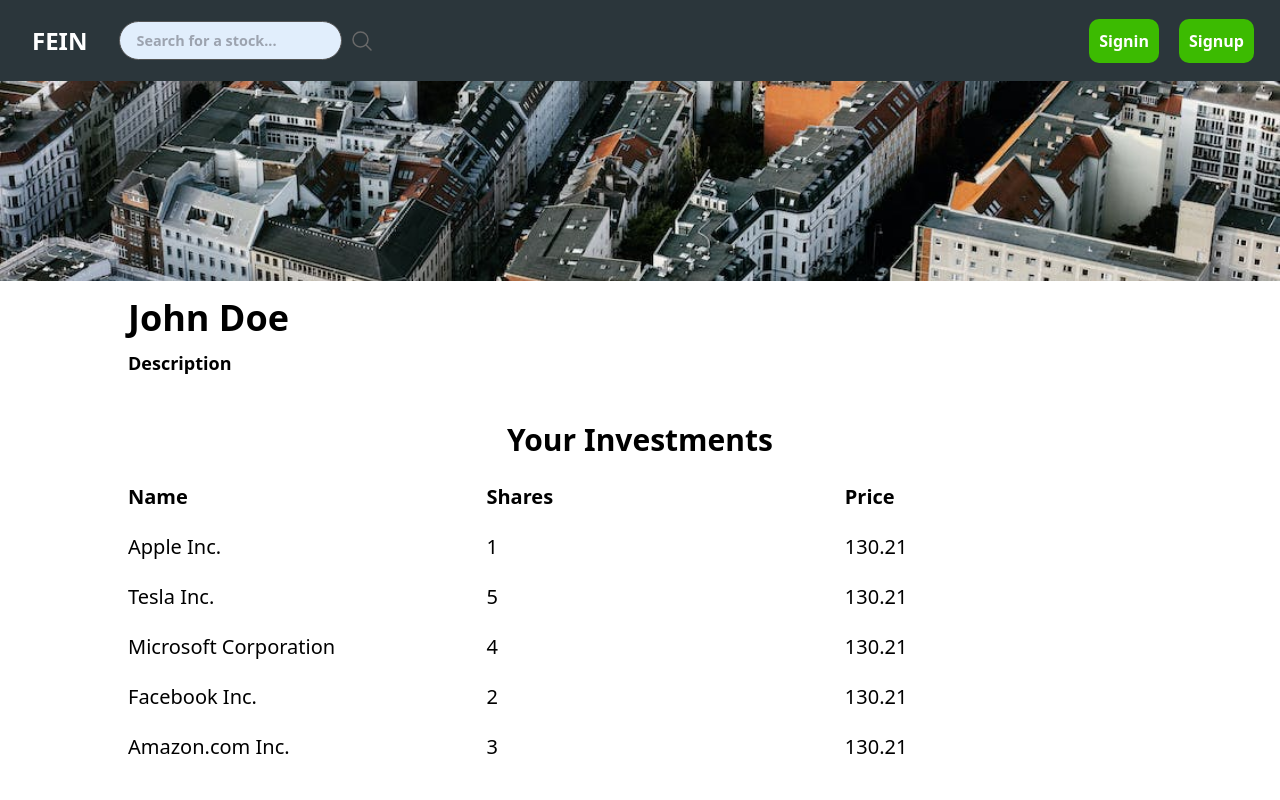
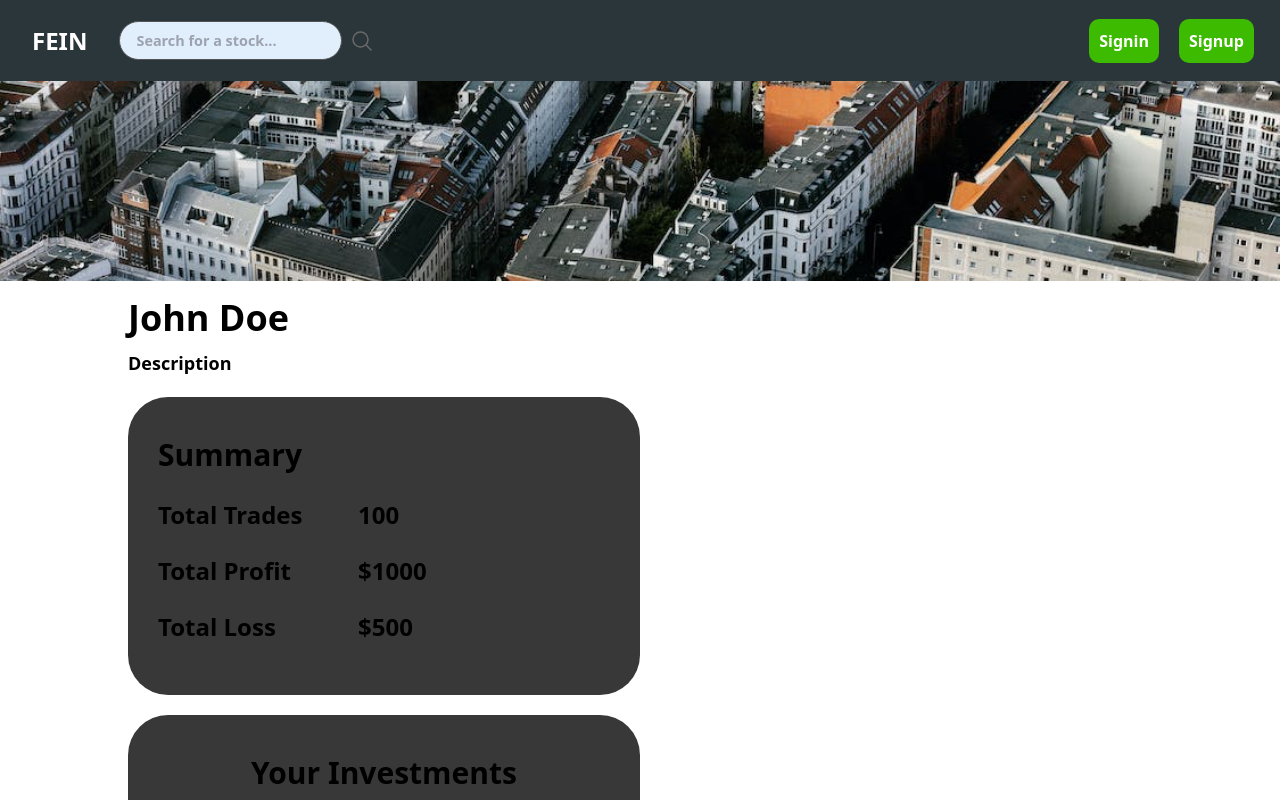
Before and after one commit to UTSCC09/project-fein, a Next.js app in the folder fein/client/: page /profile in a window 1280 px wide. Shown: the top 800 px of the page. Built offline with nearby package versions, Linux system fonts and the light colour scheme.

Commit message:
Add cards to profile page

```diff
--- a/fein/client/app/profile/ProfilePage.css
+++ b/fein/client/app/profile/ProfilePage.css
@@ -1,10 +1,10 @@
 .profile_page {
     display: flex;
     flex-direction: column;
-    height: 100vh;
+    height: 100%;
 }
 .profile_page_dark {
-    height: 100vh;
+    height: 100%;
     display: flex;
     flex-direction: column;
     background-color: #1e1f1e;
@@ -33,8 +33,22 @@
 .trade_information {
     display: flex;
     flex-direction: column;
+    width: 40%;
     margin-left: 10%;
-    margin-right: 10%;
+
+    margin-bottom: 20px;
+    border: none;
+    background-color: #383838;
+    padding: 30px;
+    border-radius: 40px;
+}
+
+.trade_information_subtitle {
+    font-size: 24px;
+    font-weight: 600;
+    justify-self: center;
+    margin-bottom: 20px;
+    width: 200px;
 }
 
 .banner_image {
--- a/fein/client/app/profile/YourInvestments.css
+++ b/fein/client/app/profile/YourInvestments.css
@@ -2,7 +2,7 @@
     font-size: 30px;
     font-weight: 600;
     justify-self: center;
-    margin-top: 20px;
+    margin-top: 5px;
     margin-bottom: 20px;
 }
 
--- a/fein/client/app/profile/page.js
+++ b/fein/client/app/profile/page.js
@@ -2,6 +2,7 @@
 
 import React, {useState, useEffect, useContext} from "react";
 import './ProfilePage.css';
+import './YourInvestments.css';
 
 import { Navbar } from "../Components/Navbar/Navbar.js";
 import { Footer } from "../Components/Footer/Footer.js";
@@ -25,10 +26,26 @@ export default function ProfilePage() {
                     <h1 className="username_title"> John Doe </h1>
                     <h1 className="username_description"> Description </h1>
                 </div>
+
+                <div className="trade_information">
+                    <h1 className="investment_title"> Summary </h1>
+                    <div className="flex flex-row">
+                        <div className="flex flex-col">
+                            <h1 className="trade_information_subtitle"> Total Trades </h1>
+                            <h1 className="trade_information_subtitle"> Total Profit </h1>
+                            <h1 className="trade_information_subtitle"> Total Loss </h1>
+                        </div>
+                        <div className="flex flex-col">
+                            <h1 className="trade_information_subtitle"> 100 </h1>
+                            <h1 className="trade_information_subtitle"> $1000 </h1>
+                            <h1 className="trade_information_subtitle"> $500 </h1>
+                        </div>
+                    </div>
+                </div>
+
                 <div className="trade_information">
                     <YourInvestments stocks={MockStocks.result}/>
                 </div>
-
             </div>
         </div>
     );
```
